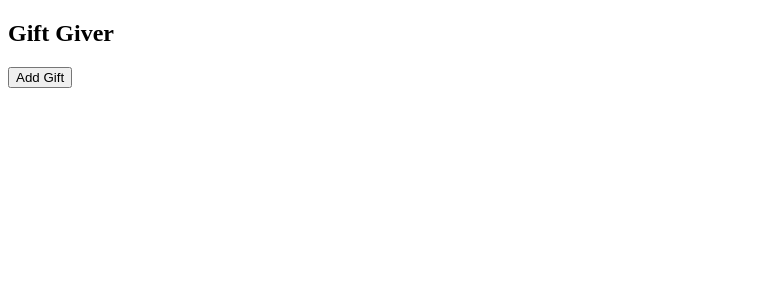
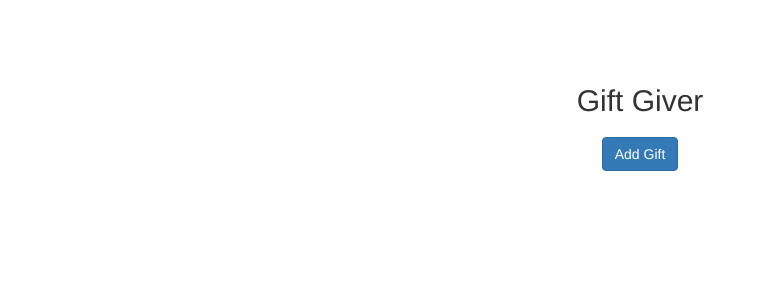
Before and after one commit to LucasHenriqueOliveira/giftgiver, a React (Create React App) app: page / in a window 1280 px wide. Shown: the top 300 px of the page, without its empty margins (0-758 px from the left). Built offline with nearby package versions, Linux system fonts and the light colour scheme.

Commit message:
add styling and bootstrap

```diff
--- a/public/index.html
+++ b/public/index.html
@@ -24,7 +24,8 @@
       work correctly both with client-side routing and a non-root public URL.
       Learn how to configure a non-root public URL by running `npm run build`.
     -->
-    <title>React App</title>
+    <link rel="stylesheet" href="https://maxcdn.bootstrapcdn.com/bootstrap/3.3.7/css/bootstrap.min.css" integrity="sha384-BVYiiSIFeK1dGmJRAkycuHAHRg32OmUcww7on3RYdg4Va+PmSTsz/K68vbdEjh4u" crossorigin="anonymous">
+    <title>Gift Giver</title>
   </head>
   <body>
     <noscript>You need to enable JavaScript to run this app.</noscript>
--- /dev/null
+++ b/src/index.css
@@ -0,0 +1,17 @@
+body {
+    text-align: center;
+    padding: 5%;
+    padding-left: 20%;
+    padding-right: 20%;
+}
+
+.gift {
+    border: 1px solid lightgray;
+    border-radius: 5px;
+    margin: 10px;
+    padding: 20px;
+}
+
+Button {
+    margin: 10px;
+}
--- a/src/index.js
+++ b/src/index.js
@@ -1,5 +1,6 @@
 import React from 'react';
 import { render } from 'react-dom';
 import App from './components/App';
+import './index.css';
 
 render(<App />, document.getElementById('root'));
```
